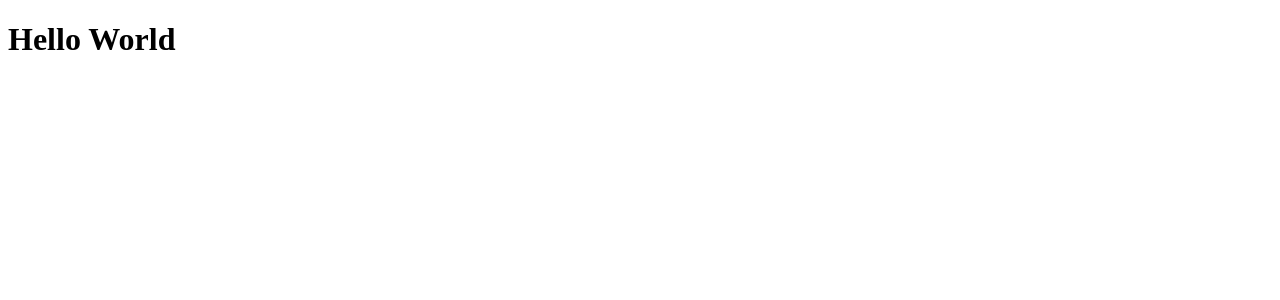
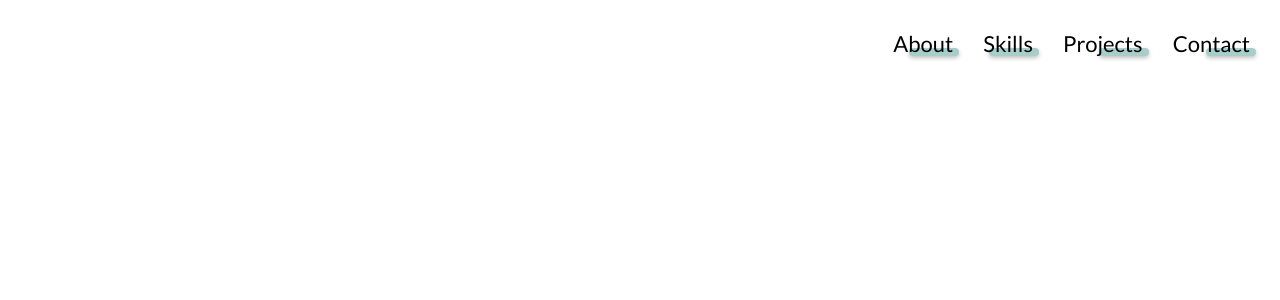
Before and after one commit to zealptl/zealptl.github.io, a React (Create React App) app: page / in a window 1280 px wide. Shown: the top 300 px of the page. Built offline with nearby package versions, Linux system fonts and the light colour scheme; the HTML template or start-up script is replaced by a standard one.

Commit message:
design nav

```diff
--- a/public/index.html
+++ b/public/index.html
@@ -8,7 +8,8 @@
       name="description"
       content="Zeal Patel's Personal Portfolio"
     />
-
+    <link rel="preconnect" href="https://fonts.gstatic.com">
+<link href="https://fonts.googleapis.com/css2?family=Lato:wght@100;300;400;700;900&display=swap" rel="stylesheet">
     <link rel="manifest" href="%PUBLIC_URL%/manifest.json" />
 
     <title>Zeal Patel | Personal Portfolio</title>
--- /dev/null
+++ b/src/App.css
@@ -0,0 +1,66 @@
+* {
+  font-family: 'Lato', sans-serif;
+  --primaryMain: #a7cecb;
+  --primaryDark: #8cadab;
+  --secondaryMain: #e692a1;
+  --secondaryDark: #b4737f;
+  --tertiaryMain: #9d9faa;
+  --tertiaryDark: #2d2d2d;
+  --tertiaryLight: #f7f7f7;
+  --backgroundLight: #ffffff;
+  --backgroundDark: #333333;
+  --fontDark: #000;
+  --fontLight: #fff;
+  margin: 0;
+  padding: 0;
+  box-sizing: border-box;
+  font-size: 22px;
+}
+
+/* --------------------------------------- */
+/* NAV */
+/* --------------------------------------- */
+
+/* ----- MAIN NAV ----- */
+.main-nav {
+  list-style: none;
+  float: right;
+  margin-top: 30px;
+}
+
+.main-nav li {
+  display: inline-block;
+  margin-right: 30px;
+}
+
+/* ----- NAV LINKS ----- */
+a,
+a:visited,
+a:hover,
+a:focus,
+a:active {
+  text-decoration: none;
+  color: var(--fontDark);
+}
+
+.nav-link {
+  position: relative;
+}
+
+.nav-link-underline {
+  position: absolute;
+  bottom: 1px;
+  right: -6px;
+  z-index: -1;
+  height: 8px;
+  width: 50px;
+  box-shadow: 0px 2px 4px rgba(0, 0, 0, 0.25);
+  border-radius: 6px;
+  background-color: var(--primaryMain);
+  transition: all 0.2s;
+}
+
+.nav-link:hover .nav-link-underline,
+.nav-link:active .nav-link-underline {
+  background-color: var(--secondaryMain);
+}
--- a/src/App.js
+++ b/src/App.js
@@ -1,7 +1,10 @@
+import './App.css';
+import Nav from './components/Nav';
+
 export default function App() {
   return (
     <div className='App'>
-      <h1>Hello World</h1>
+      <Nav />
     </div>
   );
 }
--- /dev/null
+++ b/src/components/Nav.js
@@ -0,0 +1,17 @@
+import React from 'react';
+import NavLink from './NavLink';
+
+const Nav = () => {
+  const links = ['About', 'Skills', 'Projects', 'Contact'];
+  return (
+    <ul className='main-nav'>
+      {links.map((link) => (
+        <li>
+          <NavLink to={link} />
+        </li>
+      ))}
+    </ul>
+  );
+};
+
+export default Nav;
--- /dev/null
+++ b/src/components/NavLink.js
@@ -0,0 +1,12 @@
+import React from 'react';
+
+const NavLink = (props) => {
+  return (
+    <a href={`${props.to.toString().toLowerCase()}`} className='nav-link'>
+      {props.to}
+      <div className='nav-link-underline'></div>
+    </a>
+  );
+};
+
+export default NavLink;
```
Also changed, not shown: src/theme.js (added, +27 -0 lines), 1 other file (tests, documents, lock files or other folders).
